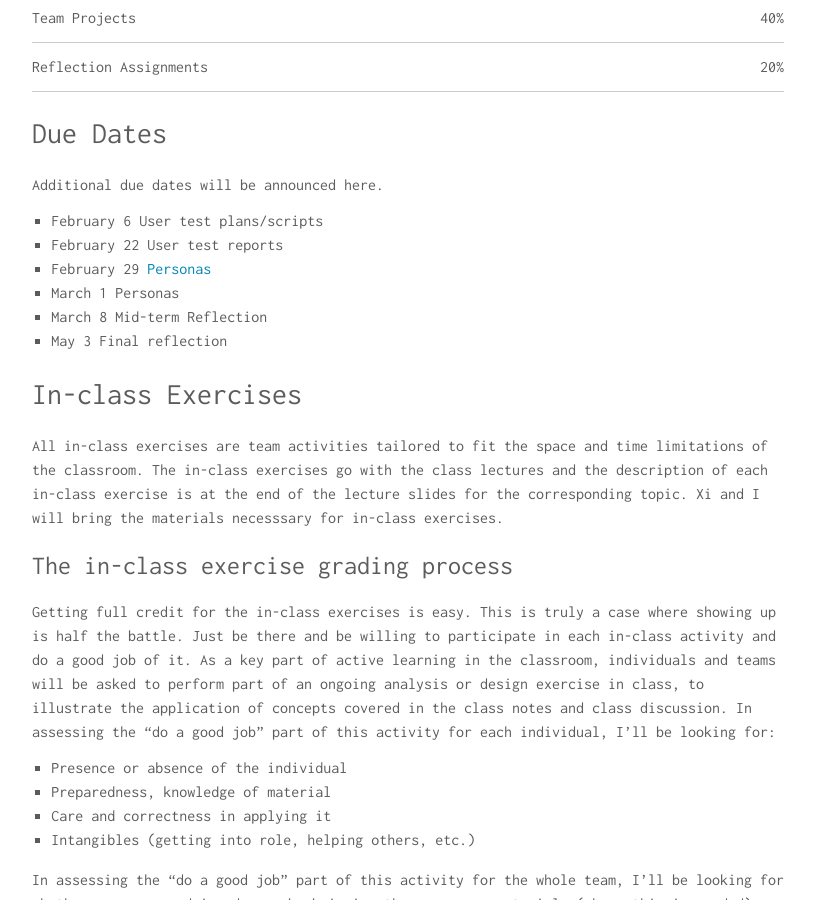
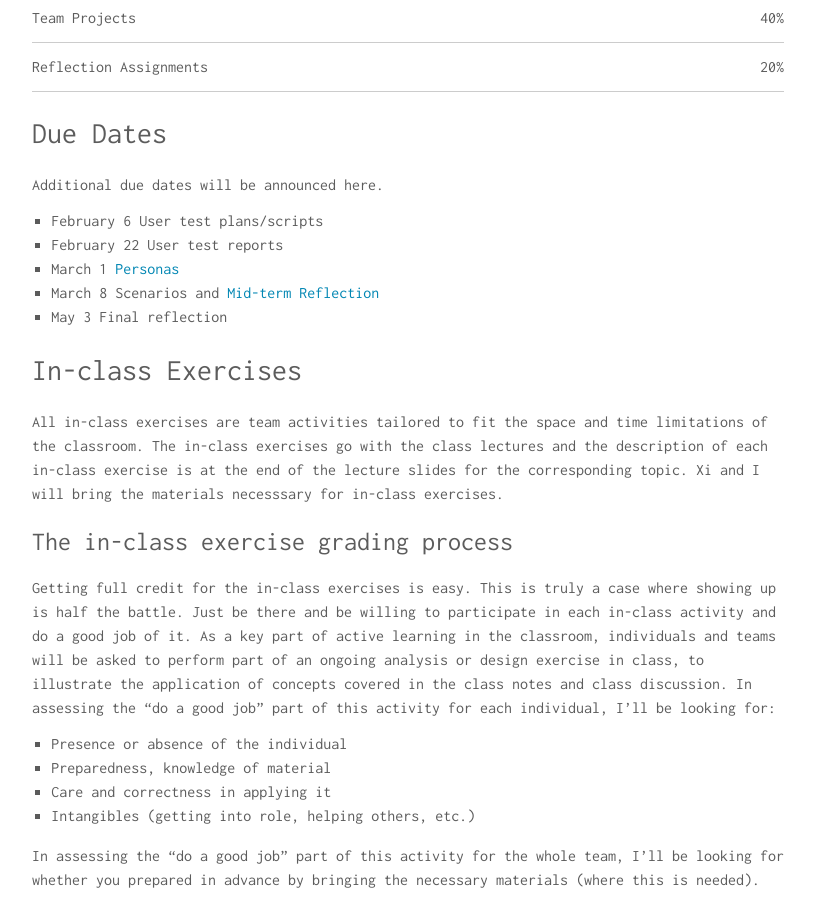
Before and after one commit to libbyh/com525spring2017, a Jekyll site: the page built from assignments.md, in a window 1280 px wide and 900 px high, scrolled down 301 px. Shown: the whole window, without its empty margins (232-1047 px from the left). Built offline with Jekyll 4.4.1, drawn with Linux system fonts in a browser that asks for light colours.

Commit message:
switch feb 29 to mar 1

```diff
--- a/assignments.md
+++ b/assignments.md
@@ -16,9 +16,8 @@
 
 - February 6 User test plans/scripts
 - February 22 User test reports
-- February 29 [Personas]({{ site.baseurl}}/2017/02/Persona-notes-and-assignment)
-- March 1 Personas
-- March 8 Mid-term Reflection
+- March 1 [Personas]({{ site.baseurl}}/2017/02/Persona-notes-and-assignment)
+- March 8 Scenarios and [Mid-term Reflection]({{ site.baseurl }}/2017/02/Individual-reflection-assignment)
 - May 3 Final reflection
 
 # In-class Exercises
```
Also changed, not shown: _posts/2017-02-15-Persona-notes-and-assignment.md (+2 -1 lines).
